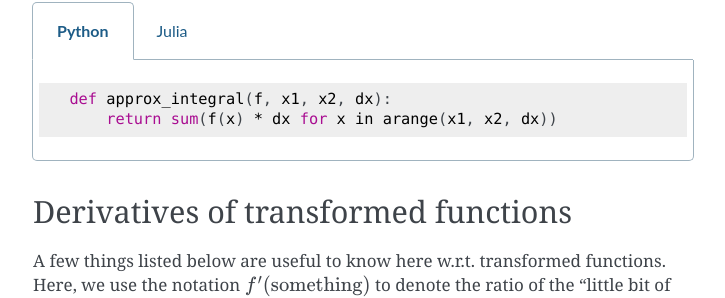
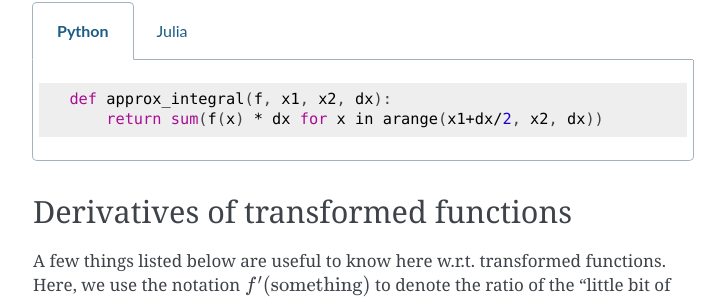
Before and after one commit to kreauniv/comparts431, a Sphinx documentation site: the page built from source/math.rst, in a window 1280 px wide and 900 px high, scrolled down 7603 px. Shown: the part 150-448 px from the top of the window, without its empty margins (387-1112 px from the left). Built offline with Sphinx 7.4.7, drawn with Linux system fonts in a browser that asks for light colours.

Commit message:
Minor correction to integration steps

```diff
--- a/source/math.rst
+++ b/source/math.rst
@@ -286,12 +286,12 @@ be written as a summation loop in python.
     .. code-tab:: python
 
         def approx_integral(f, x1, x2, dx):
-            return sum(f(x) * dx for x in arange(x1, x2, dx))
+            return sum(f(x) * dx for x in arange(x1+dx/2, x2, dx))
 
     .. code-tab:: julia
 
         approx_integral(f, x1, x2, dx) =
-            sum(f(x) * dx for x in x1:dx:(x2-dx))
+            sum(f(x) * dx for x in (x1+dx/2):dx:(x2-dx/2))
 
 Derivatives of transformed functions
 ------------------------------------
```
